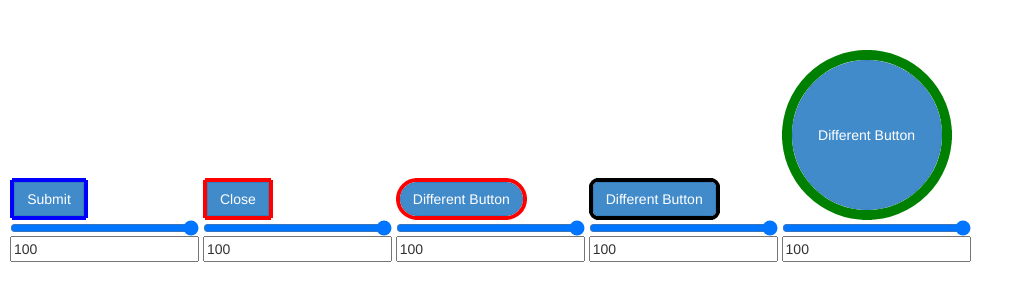
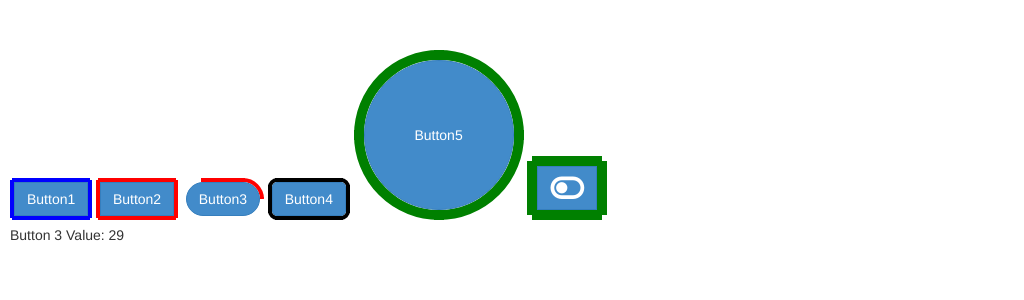
Before and after one commit to 311chaos/progress-button, a website: page index.html in a window 1280 px wide. Shown: the whole page, without its empty margins (0-1024 px from the left). Drawn offline with Linux system fonts and the light colour scheme.

Commit message:
slight refactor for readability

```diff
--- a/app.js
+++ b/app.js
@@ -2,4 +2,10 @@ var App = angular.module('App', []);
 
 App.controller('AppController', ['$scope', function($scope) {
     $scope.test = 'test';
+
+    $scope.button3Value = 29;
+
+    $scope.actionCompleted = function() {
+      console.log("Completed");
+    };
 }]);
--- a/index.html
+++ b/index.html
@@ -3,6 +3,7 @@
     <title>Progress Button</title>
     <link rel="stylesheet" type="text/css" href="progButtonDir.css">
     <link rel="stylesheet" type="text/css" href="bower_components/bootstrap/dist/css/bootstrap.min.css">
+    <link rel="stylesheet" type="text/css" href="bower_components/font-awesome/css/font-awesome.min.css">
 </head>
 
 
@@ -11,11 +12,16 @@
 <br>
 <br>
 
-    <button data-progress-button data-additional-classes="btn-primary">Submit</button>
-    <button data-progress-button data-additional-classes="btn-primary" data-border-color="red">Close</button>
-    <button data-progress-button data-additional-classes="btn-primary differentButton" data-border-color="red">Different Button</button>
-    <button data-progress-button data-additional-classes="btn-primary differentButton2" data-border-color="black">Different Button</button>
-    <button data-progress-button data-additional-classes="btn-primary differentButton3" data-border-color="green" data-line-width="10">Different Button</button>
+    <button data-progress-button data-additional-classes="btn-primary center-block">Button1</button>
+    <button data-progress-button data-additional-classes="btn-primary" data-border-color="red">Button2</button>
+    <button data-progress-button data-additional-classes="btn-primary br20" data-border-color="red" data-percentage="button3Value">Button3</button>
+    <button data-progress-button data-additional-classes="btn-primary br5" data-border-color="black">Button4</button>
+    <button data-progress-button data-additional-classes="btn-primary round" data-border-color="green" data-line-width="10">Button5</button>
+    <button data-progress-button data-additional-classes="btn-primary differentButton3" data-border-color="green" data-line-width="10" data-completed="actionCompleted()"><i class="fa fa-toggle-off toggle-button"></i></button>
+
+    <div>
+        Button 3 Value: {{button3Value}}
+    </div>
 
 
     <script src="bower_components/angular/angular.min.js"></script>
--- a/progButtonDir.css
+++ b/progButtonDir.css
@@ -15,15 +15,15 @@
 
 }
 
-.progButton Button.differentButton {
+.progButton Button.br20 {
     border-radius: 20px
 }
 
-.progButton Button.differentButton2 {
+.progButton Button.br5 {
     border-radius: 5px
 }
 
-.progButton Button.differentButton3 {
+.progButton Button.round {
     border-radius: 150px;
     height:150px;
     width: 150px;
@@ -44,3 +44,7 @@
     color:blue;
     font-weight:bold;
 }
+
+.fa.toggle-button {
+    font-size:30px;
+}
--- a/progButtonDir.js
+++ b/progButtonDir.js
@@ -5,63 +5,56 @@ App.directive('progressButton', ['$interval', '$timeout', function($interval, $t
     transclude: true,
     replace: true,
     scope: {
-      additionalClasses: "@"
+      additionalClasses: "@",
+      percentage: "=?",
+      completed: "&"
     },
-    template: '<span class="progButton"><canvas id="fill" width="1" height="1" ></canvas><button class="btn" ng-class="additionalClasses" ng-transclude></button><input type="range" min="0" max ="100" data-ng-model="doneString"/><input type="number" data-ng-model="done" data-ng-change="drawPercentRect({{done}})"/> </span>',
+    template: '<span class="progButton"><canvas id="fill" width="1" height="1" ></canvas><button class="btn" ng-class="additionalClasses" ng-transclude></button></span>',
     link: function(scope, element, attrs) {
 
       var internals = {
         tick_length: 15,
-        incrementBy: 3,
-        incrementPromise: null,
-        decrementPromise: null,
+        incBy: 3,
+        incPromise: null,
+        decPromise: null,
         button: element.find('button'),
-        lineWidth: parseInt(attrs.lineWidth) || 4,
-        borderColor: attrs.borderColor || 'blue'
+        lw: parseInt(attrs.lineWidth) || 4,
+        bc: attrs.borderColor || 'blue',
+        br: 0
       };
 
-      scope.done = 100;
-      scope.doneString = "100";
-
+      scope.percentage = scope.percentage || 100;
 
       internals.button.ready(function() {
 
         //need reference to the canvas element
         var canvas = element.find('canvas')[0];
-        var width = canvas.attributes['width'].value = internals.button[0].offsetWidth + (internals.lineWidth * 2);
-        var height = canvas.attributes['height'].value = internals.button[0].offsetHeight + (internals.lineWidth * 2);
+        var width = canvas.attributes['width'].value = internals.button[0].offsetWidth + (internals.lw * 2);
+        var height = canvas.attributes['height'].value = internals.button[0].offsetHeight + (internals.lw * 2);
 
         //setting these values normalizes the values, in display the button would be 71.7798787px tall, but getting the property would return 72px.
         internals.button[0].style.height = internals.button[0].offsetHeight;
         internals.button[0].style.width = internals.button[0].offsetWidth;
 
         var ctx = canvas.getContext("2d");
-        ctx.lineWidth = internals.lineWidth;
-        ctx.strokeStyle = internals.borderColor;
+        ctx.lineWidth = internals.lw;
+        ctx.strokeStyle = internals.bc;
         //ctx.lineCap = 'butt';
 
         //get shape dimensions
-        var borderRadius = parseInt(window.getComputedStyle(internals.button[0]).getPropertyValue('border-radius').replace('px', '')); //likely only going to work on Firefox and Chrome. Need to implement a more robust solution. http://acuriousanimal.com/blog/2012/07/09/look-mom-no-jquery-getting-all-css-properties-of-a-dom-element-in-pure-javascript/
-        borderRadius = Math.min(borderRadius, internals.button[0].offsetHeight/2);
-        console.log(borderRadius);
-        console.log(internals.button[0].offsetHeight);
+        internals.br = parseInt(window.getComputedStyle(internals.button[0]).getPropertyValue('border-radius').replace('px', '')); //likely only going to work on Firefox and Chrome. Need to implement a more robust solution. http://acuriousanimal.com/blog/2012/07/09/look-mom-no-jquery-getting-all-css-properties-of-a-dom-element-in-pure-javascript/
+        internals.br = Math.min(internals.br, internals.button[0].offsetHeight/2);
 
-        scope.horizLineLength = internals.button[0].offsetWidth - (borderRadius * 2) + internals.lineWidth;
-        scope.vertLineLength = internals.button[0].offsetHeight - (borderRadius * 2) + internals.lineWidth;
+        scope.horizLineLength = internals.button[0].offsetWidth - (internals.br * 2) + internals.lw;
+        scope.vertLineLength = internals.button[0].offsetHeight - (internals.br * 2) + internals.lw;
 
         //update the button with the offset from the borderRadius
-        internals.button[0].style.left = internals.lineWidth;
-        internals.button[0].style.top = internals.lineWidth;
+        internals.button[0].style.left = internals.lw;
+        internals.button[0].style.top = internals.lw;
 
 
-
-
-
-
-        // calc some lengths for use in percent complete
-        var cornerLength = 2 * borderRadius * Math.PI;
+        var cornerLength = 2 * internals.br * Math.PI;
         var totalLength = cornerLength * 4 + scope.horizLineLength * 2 + scope.vertLineLength * 2;
-        //console.log('total ' + totalLength);
 
         // calc at what accumulated length each part of the rect starts
         var startT = 0;                           // top line
@@ -75,8 +68,6 @@ App.directive('progressButton', ['$interval', '$timeout', function($interval, $t
 
         //TODO - Calculate progress duration. take total time as a param, then divide by 100 to find how often to increment.
 
-
-        // draw the radius rectangle
         scope.drawPercentRect = function(percent) {
 
           // percent expressed as a length-traveled-along-rect
@@ -89,22 +80,22 @@ App.directive('progressButton', ['$interval', '$timeout', function($interval, $t
           d = accumLength - startT;
           d = Math.min(d, scope.horizLineLength);
           if (d > 0) {
-            x1 = internals.lineWidth/2 + borderRadius;
-            y1 = internals.lineWidth/2;
-            x2 = internals.lineWidth/2 + borderRadius + d;
-            y2 = internals.lineWidth/2;
-            drawLine(x1, y1, x2, y2);
+            x1 = internals.lw/2 + internals.br;
+            y1 = internals.lw/2;
+            x2 = internals.lw/2 + internals.br + d;
+            y2 = internals.lw/2;
+            drawLine(x1, y1, x2, y2, ctx);
           }
 
           // top-right corner
           d = accumLength - startTR;
           d = Math.min(d, cornerLength);
           if (d > 0) {
-            var x = canvas.width - (borderRadius + internals.lineWidth);
-            var y = borderRadius + internals.lineWidth;
+            var x = canvas.width - (internals.br + internals.lw);
+            var y = internals.br + internals.lw;
             var start = -Math.PI * .5;
-            var end = -Math.PI * .5 + (d / cornerLength * Math.PI *.5);
-            drawCorner(x, y, start, end);
+            var end = -Math.PI * .5 + (d / cornerLength * Math.PI * .5);
+            drawCorner(x, y, start, end, ctx);
           }
 
 
@@ -112,45 +103,44 @@ App.directive('progressButton', ['$interval', '$timeout', function($interval, $t
           var d = accumLength - startR;
           d = Math.min(d, scope.vertLineLength);
           if (d > 0) {
-            var x1 = internals.lineWidth/2 + borderRadius + scope.horizLineLength + borderRadius;
-            var y1 = internals.lineWidth/2 + borderRadius;
-            var x2 = internals.lineWidth/2 + borderRadius + scope.horizLineLength + borderRadius;
-            var y2 = internals.lineWidth/2 + borderRadius + d;
-            drawLine(x1, y1, x2, y2);
+            var x1 = internals.lw/2 + internals.br + scope.horizLineLength + internals.br;
+            var y1 = internals.lw/2 + internals.br;
+            var x2 = internals.lw/2 + internals.br + scope.horizLineLength + internals.br;
+            var y2 = internals.lw/2 + internals.br + d;
+            drawLine(x1, y1, x2, y2, ctx);
           }
 
           // bottom-right corner
           var d = accumLength - startBR;
           d = Math.min(d, cornerLength);
           if (d > 0) {
-            var x = canvas.width - (borderRadius + internals.lineWidth);
-            var y = canvas.height - (borderRadius + internals.lineWidth);
+            var x = canvas.width - (internals.br + internals.lw);
+            var y = canvas.height - (internals.br + internals.lw);
             var start = 0;
-            var end = (d / cornerLength) * (Math.PI *.5);
-            drawCorner(x, y, start, end);
+            var end = (d / cornerLength) * (Math.PI * .5);
+            drawCorner(x, y, start, end, ctx);
           }
 
           // bottom line
           var d = accumLength - startB;
           d = Math.min(d, scope.horizLineLength);
           if (d > 0) {
-            var x1 = internals.lineWidth/2 + borderRadius + scope.horizLineLength;
-            var y1 = internals.lineWidth/2 + borderRadius + scope.vertLineLength + borderRadius;
-            var x2 = internals.lineWidth/2 + borderRadius + scope.horizLineLength - d;
-            var y2 = internals.lineWidth/2 + borderRadius + scope.vertLineLength + borderRadius;
-            drawLine(x1, y1, x2, y2);
+            var x1 = internals.lw/2 + internals.br + scope.horizLineLength;
+            var y1 = internals.lw/2 + internals.br + scope.vertLineLength + internals.br;
+            var x2 = internals.lw/2 + internals.br + scope.horizLineLength - d;
+            var y2 = internals.lw/2 + internals.br + scope.vertLineLength + internals.br;
+            drawLine(x1, y1, x2, y2, ctx);
           }
 
           // bottom-left corner
           var d = accumLength - startBL;
           d = Math.min(d, cornerLength);
           if (d > 0) {
-            var x = borderRadius + internals.lineWidth;
-            var y = canvas.height - (borderRadius + internals.lineWidth);
+            var x = internals.br + internals.lw;
+            var y = canvas.height - (internals.br + internals.lw);
             var start = Math.PI / 2;
             var end = (Math.PI * .5) + (d / cornerLength) * (Math.PI * .5);
-
-            drawCorner(x, y, start, end);
+            drawCorner(x, y, start, end, ctx);
           }
 
 
@@ -158,106 +148,93 @@ App.directive('progressButton', ['$interval', '$timeout', function($interval, $t
           var d = accumLength - startL;
           d = Math.min(d, scope.vertLineLength);
           if (d > 0) {
-            var x1 = internals.lineWidth/2;
-            var y1 = internals.lineWidth/2 + borderRadius + scope.vertLineLength;
-            var x2 = internals.lineWidth/2;
-            var y2 = borderRadius + scope.vertLineLength + internals.lineWidth/2 - d;
-            drawLine(x1, y1, x2, y2);
+            var x1 = internals.lw/2;
+            var y1 = internals.lw/2 + internals.br + scope.vertLineLength;
+            var x2 = internals.lw/2;
+            var y2 = internals.br + scope.vertLineLength + internals.lw/2 - d;
+            drawLine(x1, y1, x2, y2, ctx);
           }
 
           // top-left corner
           var d = accumLength - startTL;
           d = Math.min(d, cornerLength);
           if (d > 0) {
-            var x = borderRadius + internals.lineWidth;
-            var y = borderRadius + internals.lineWidth;
+            var x = internals.br + internals.lw;
+            var y = internals.br + internals.lw;
             var start = Math.PI;
             var end = Math.PI + (d / cornerLength) * (Math.PI * .5);
-            drawCorner(x, y, start, end);
+            drawCorner(x, y, start, end, ctx);
           }
 
         };
 
-        var drawLine = function(x1, y1, x2, y2) {
-          ctx.beginPath();
-          ctx.moveTo(x1, y1);
-          ctx.lineTo(x2, y2);
-          ctx.lineWidth = internals.lineWidth;
-          ctx.stroke();
-        };
-
-        var drawCorner = function(x, y, start, end) {
-          ctx.beginPath();
-          //ctx.lineWidth = internals.lineWidth *1.25;
-          ctx.arc(x, y, borderRadius  + internals.lineWidth/2, start, end, false);
-          //ctx.arc(x, y, borderRadius + internals.lineWidth/2, 0, 2 * Math.PI, false);
-          ctx.stroke();
-        };
-
-        scope.drawPercentRect(scope.done);
-
+        scope.drawPercentRect(scope.percentage);
 
 
         internals.button.on('mousedown', function(e){
           if(e.which === 1) { //Only trigger on left mouse click
-
             //make sure any previous events are cleaned up
             internals.button.off('mouseup');
             internals.button.on('mouseup', mouseUp);
-            $interval.cancel(internals.incrementPromise);
-            $interval.cancel(internals.decrementPromise);
-
+            $interval.cancel(internals.incPromise);
+            $interval.cancel(internals.decPromise);
             incrementProg();
-            internals.incrementPromise = $interval(incrementProg, internals.tick_length);
+            internals.incPromise = $interval(incrementProg, internals.tick_length);
           }
         });
+      });
 
-        var mouseUp = function(e){
-          if(e.which === 1) { //Only trigger on left mouse click
-            $interval.cancel(internals.incrementPromise);
-            internals.decrementPromise = $interval(decrementProg, internals.tick_length);
-          }
+      var drawLine = function(x1, y1, x2, y2, ctx) {
+        ctx.beginPath();
+        ctx.moveTo(x1, y1);
+        ctx.lineTo(x2, y2);
+        ctx.lineWidth = internals.lw;
+        ctx.stroke();
       };
 
-        var incrementProg = function() {
-          scope.done = scope.done + internals.incrementBy;
-          scope.drawPercentRect(scope.done);
-
-          if(scope.done >=100) {
-            scope.drawPercentRect(100);
-            cancelProgressPromise(internals.incrementPromise);
-            internals.button.off('mouseup');
-          }
-        };
-
-        var decrementProg = function() {
-          scope.done = scope.done - internals.incrementBy;
-          if(scope.done > 0)
-            scope.drawPercentRect(scope.done);
-          else {
-            cancelProgressPromise(internals.decrementPromise);
-          }
+      var drawCorner = function(x, y, start, end, ctx) {
+        ctx.beginPath();
+        ctx.arc(x, y, internals.br  + internals.lw/2, start, end, false);
+        ctx.stroke();
       };
 
       var cancelProgressPromise = function(promise) {
         $interval.cancel(promise);
         //the delay here allows for you to visualize the completed progressbar, without this $timeout it looks like the progress only goes to ALMOST done
         $timeout(function(){
-            scope.done = 0;
-            scope.drawPercentRect(scope.done);
+          scope.percentage = 0;
+          scope.drawPercentRect(scope.percentage);
         }, 100);
       };
 
-        scope.$watch('doneString', function(){
-          scope.done = parseInt(scope.doneString);
-          scope.drawPercentRect(scope.done);
-        });
+      var incrementProg = function() {
+        scope.percentage = scope.percentage + internals.incBy;
+        scope.drawPercentRect(scope.percentage);
 
-        scope.$watch('done', function() {
-          scope.doneString = scope.done.toString();
-        });
+        if(scope.percentage >=100) {
+          scope.drawPercentRect(100);
+          cancelProgressPromise(internals.incPromise);
+          internals.button.off('mouseup');
+          scope.completed();
+        }
+      };
 
-      });
+      var decrementProg = function() {
+        scope.percentage = scope.percentage - internals.incBy;
+        if(scope.percentage > 0)
+          scope.drawPercentRect(scope.percentage);
+        else {
+          cancelProgressPromise(internals.decPromise);
+        }
+      };
+
+      var mouseUp = function(e){
+        if(e.which === 1) { //Only trigger on left mouse click
+          $interval.cancel(internals.incPromise);
+          internals.decPromise = $interval(decrementProg, internals.tick_length);
+        }
+      };
+
     }
   }
 }]);
```
Also changed, not shown: 1 other file. Lines whose indentation alone changed are shown as unchanged.
